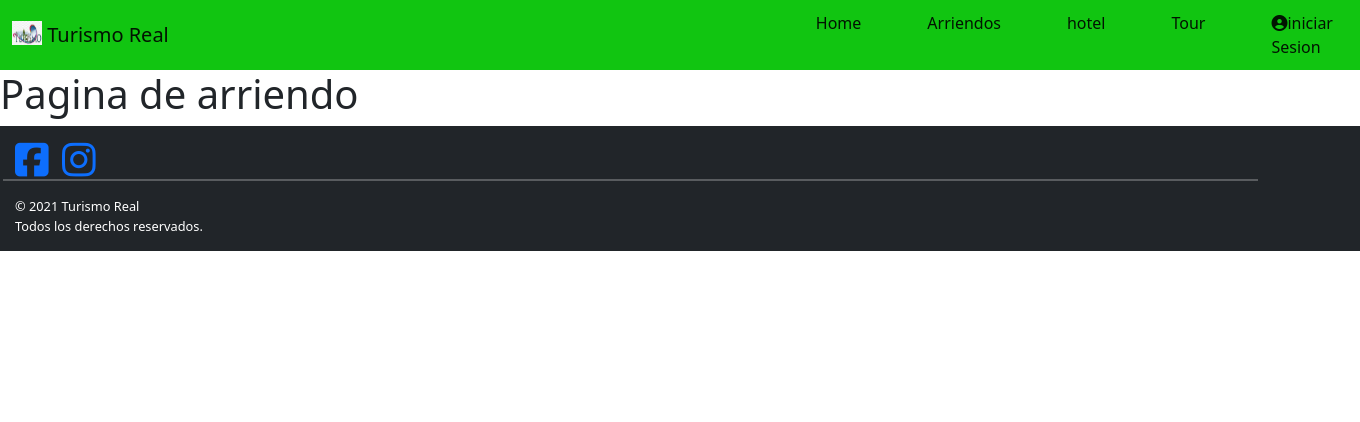
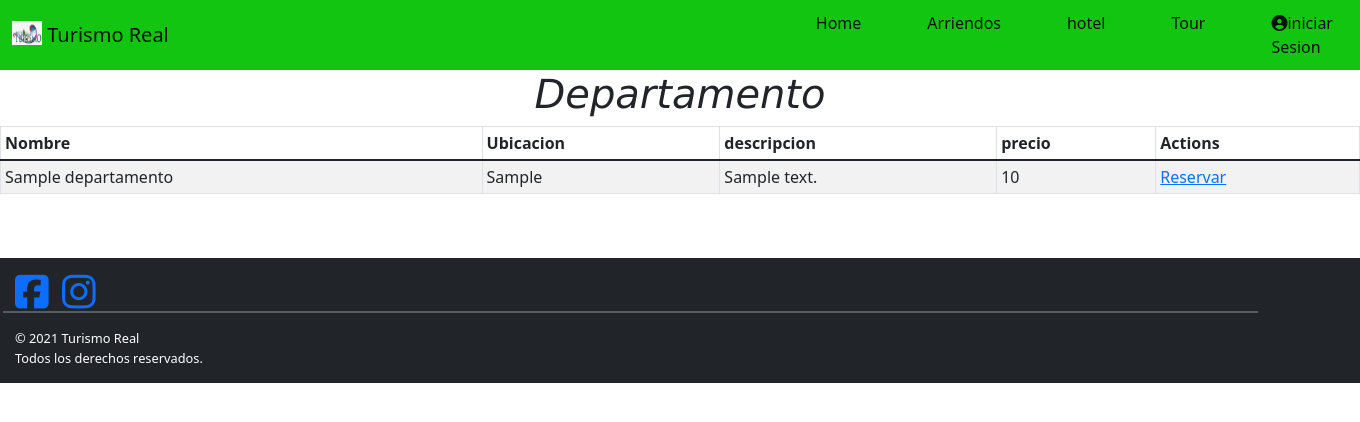
Before and after one commit to giomarinoli6/PORTAFOLIO-DE-TITULO_005V, a Django app: page /arriendo/ in a window 1360 px wide. Shown: the top 422 px of the page. Run offline with Django 3.2, Linux system fonts and the light colour scheme; tables that the repository leaves empty hold one stand-in row (values such as "Sample post"); some libraries are stand-ins or nearby versions.

Commit message:
pagina de reserva,metodos,css y ingreso de departamento con bd

```diff
--- a/turismoreal/app/models.py
+++ b/turismoreal/app/models.py
@@ -7,6 +7,7 @@ class Arriendo(models.Model):
     id_arriendo = models.CharField(primary_key=True, max_length=30)  # This field type is a guess.
     fecha_inicio = models.DateField()  # This field type is a guess.
     fecha_termino = models.DateField()  # This field type is a guess.
+    #cantidad de personas
     descripcion_arriendo = models.TextField()
     descripcion_tipo_pago = models.CharField(max_length=50)  # This field type is a guess.
     imagen = models.ImageField(upload_to="arriendo", null=True)
@@ -49,3 +50,12 @@ class Registro(models.Model):
 
     def __str__(self):
         return self.nombre
+
+class Departamento(models.Model):
+    nombre = models.CharField(max_length=50)
+    ubicacion= models.CharField(max_length=60)
+    descripcion = models.TextField()
+    precio = models.IntegerField(default=0)
+
+    def __str__(self):
+        return self.nombre
--- a/turismoreal/app/static/app/css/style.css
+++ b/turismoreal/app/static/app/css/style.css
@@ -75,3 +75,92 @@ footer hr {
      width: 175px;
 
 }
+
+
+/* reserva ------------------------------------*/
+
+#div_reserva{
+
+    background-color:#ccffee;
+    height: 449px;
+    margin-right: auto;
+    right: 61px;
+    border: cornsilk;
+}
+
+#detalle_depa{
+
+    background-color:#00b377;
+    right: 2px;
+    width: 348px;
+
+}
+
+
+#butom_reserva{
+
+    background-color: #d9d9d9;
+    margin-left: 104px;
+    margin-top: 6px;
+    width: 131px;
+
+}
+
+#ul_depa{
+
+
+    text-align: center;
+    border-color:  #404040;
+}
+
+.articulos-listar-imagen {
+    width: 346px;
+    /* height: 100px;
+    border-radius: 100%; */
+}
+
+.texto_descripcion{
+ margin-left: 63px;
+}
+
+.contenedor_descripcion{
+    width: 90px;
+}
+
+#letra_reserva{
+    font-family: Arial, Helvetica, sans-serif;
+    color: #404040;
+}
+
+/* arriendo -----------------------------------------*/
+
+#title{
+    text-align: center;
+    font-family: 'Lucida Sans', 'Lucida Sans Regular', 'Lucida Grande', 'Lucida Sans Unicode', Geneva, Verdana, sans-serif;
+
+}
+
+
+
+/* departamento */
+
+.formulario_ingreso_depa{
+    margin-right: -226px;
+    margin-top: 41px;
+}
+
+#botom_ingresar_depa{
+    width: 186px;
+    margin-left: 87px;
+    margin-top: 10px;
+}
+
+/* #registroNombre {
+    border-radius: 100;
+    margin-right: 100px;
+    width: 60px;
+} */
+
+.label_ingreso_depa{
+
+}
--- a/turismoreal/app/templates/app/arriendo.html
+++ b/turismoreal/app/templates/app/arriendo.html
@@ -2,7 +2,33 @@
 
 {% block contenido %}
 
-<h1>Pagina de arriendo</h1>
-
+<h1 id="title"> <i>Departamento</i> </h1>
+<table class="table table-striped table-bordered table-sm">
+    <thead class="thead-dark">
+    <tr>
+        <th>Nombre</th>
+        <th>Ubicacion</th>
+        <th>descripcion</th>
+        <th>precio</th>
+        <th>Actions</th>
+    </tr>
+    </thead>
+    <tbody>
+{% for departamento in departamentos %}
+    <tr>
+        <td>{{ departamento.nombre }}</td>
+        <td>{{ departamento.ubicacion }}</td>
+        <td>{{ departamento.descripcion }}</td>
+        <td>{{ departamento.precio }}</td>
+        <td>
+            <a href="/reservar/{{ departamento.id }} ">Reservar</a>
+        </td>
+    </tr>
+{% endfor %}
+    </tbody>
+</table>
+<br>
+<br>
+<!-- <a href="/departamento" class="btn btn-primary">Add New Record</a>   -->
 
 {% endblock  %}
--- a/turismoreal/app/templates/app/login.html
+++ b/turismoreal/app/templates/app/login.html
@@ -13,7 +13,7 @@
         <label for="exampleInputEmail1" class="form-label">Email address</label>
         <input type="email" class="form-control" id="exampleInputEmail1" aria-describedby="emailHelp">
         <div id="emailHelp" class="form-text"></div>
-        {from.}
+
       </div>
       <div class="mb-3">
         <label for="exampleInputPassword1" class="form-label">Password</label>
--- a/turismoreal/app/urls.py
+++ b/turismoreal/app/urls.py
@@ -1,11 +1,13 @@
 from django.urls import path
-from .views import home, login, registro, arriendo, hotel, tour
+from .views import  createDepa, home, login, registro, arriendodepa, hotel, reserva, tour ,createDepa
 
 urlpatterns = [
     path('', home, name="home"),
     path('login/', login, name="login"),
     path('registro/', registro, name="registro"),
-    path('arriendo/', arriendo, name="arriendo"),
+    path('arriendo/', arriendodepa, name="arriendo"),
     path('hotel/', hotel, name="hotel"),
     path('tour/', tour, name="tour"),
+    path('departamento/', createDepa, name="departamento"),
+    path('reservar/<int:id>' , reserva, name="reserva"),
 ]
--- a/turismoreal/app/views.py
+++ b/turismoreal/app/views.py
@@ -1,6 +1,6 @@
-from django.shortcuts import render
-from .models import Arriendo
-from .forms import RegistroForm
+from django.shortcuts import render, redirect
+from .models import Arriendo, Departamento
+from .forms import RegistroForm ,departamentoForm
 
 # Create your views here.
 
@@ -27,10 +27,34 @@ def registro(request):
     return render(request, 'app/registro.html', data)
 
 def arriendo(request):
-    return render(request, 'app/arriendo.html')
+     return render(request, 'app/arriendo.html')
 
 def hotel(request):
     return render(request, 'app/hotel.html')
 
 def tour(request):
     return render(request, 'app/tour.html')
+
+def reserva(request, id):
+    departamento = Departamento.objects.get(id=id)
+    return render(request, 'app/reservar.html', {'departamento':departamento})
+
+def arriendodepa(request):
+    departamentos = Departamento.objects.all()
+
+    return render(request, "app/arriendo.html",{'departamentos': departamentos})
+
+
+# Create your views here.
+def createDepa(request):
+    if request.method == "POST":
+        form = departamentoForm(request.POST)
+        if form.is_valid():
+            try:
+                form.save()
+                return redirect('arriendo')
+            except:
+                pass
+    else:
+        form = departamentoForm()
+    return render(request,'app/departamento.html',{'form':form})
--- a/turismoreal/turismoreal/settings.py
+++ b/turismoreal/turismoreal/settings.py
@@ -81,9 +81,11 @@ WSGI_APPLICATION = 'turismoreal.wsgi.application'
 DATABASES = {
     'default': {
         'ENGINE': 'django.db.backends.oracle',
-        'NAME': '192.168.32.112:1521/xe',
+        'NAME': 'xe',
         'USER': 'c##roco',#aqui va el nombre de la base que se creo
         'PASSWORD': 'oracle',#aqui va la contraseña
+        'HOST':'localhost',
+        'PORT':'1521',
         'TEST': {
             'USER': 'default_test',
             'TBLSPACE': 'default_test_tbls',
```
Also changed, not shown: turismoreal/app/forms.py (+7 -6 lines), turismoreal/app/templates/app/departamento.html (added, +58 -0 lines), turismoreal/app/templates/app/reservar.html (added, +41 -0 lines), turismoreal/app/templates/nada/pasos.txt (added, +9 -0 lines), turismoreal/app/migrations/0001_initial.py, turismoreal/app/migrations/0002_auto_20210921_2324.py (deleted), turismoreal/app/migrations/0003_registro.py (deleted), turismoreal/app/static/app/imagenes/departamento1.jpg (added).
